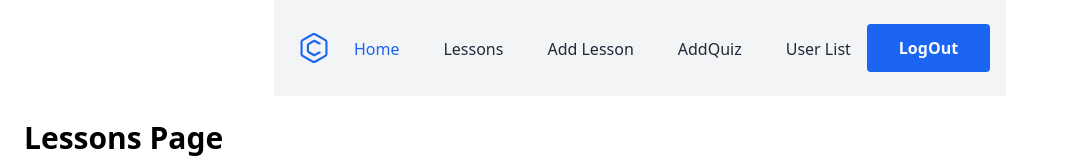
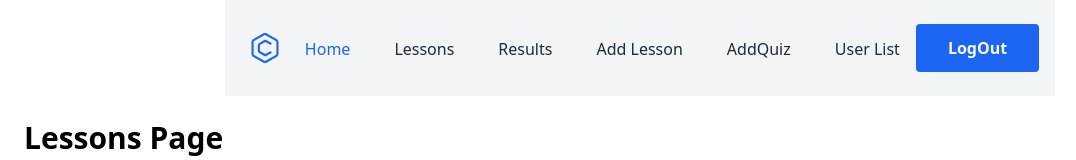
Before and after one commit to Tushar8640/quiz-app, a React (Vite) app: page / in a window 1280 px wide. Shown: the top 160 px of the page, without its empty margins (0-1076 px from the left). Built offline with nearby package versions, Linux system fonts and the light colour scheme; no server answers; sample sign-in values are in the browser's storage.

Commit message:
result page added

```diff
--- a/src/components/shared/Header.jsx
+++ b/src/components/shared/Header.jsx
@@ -41,6 +41,14 @@ export default function Header() {
               className="flex items-center px-4 -mb-1 border-b-2 border-transparent"
             >
               Lessons
+            </Link>
+          </li>
+          <li className="flex">
+            <Link
+              to={"/results"}
+              className="flex items-center px-4 -mb-1 border-b-2 border-transparent"
+            >
+              Results
             </Link>
           </li>
           {user?.role == "admin" && (
```
